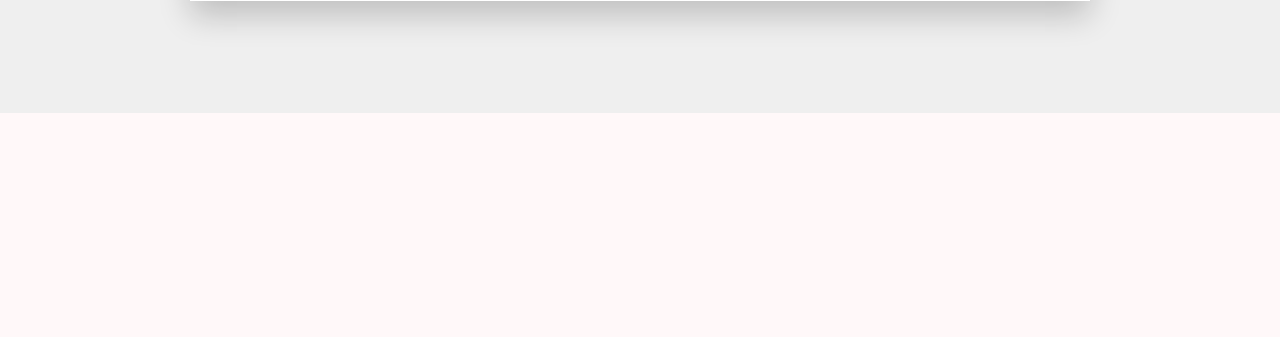
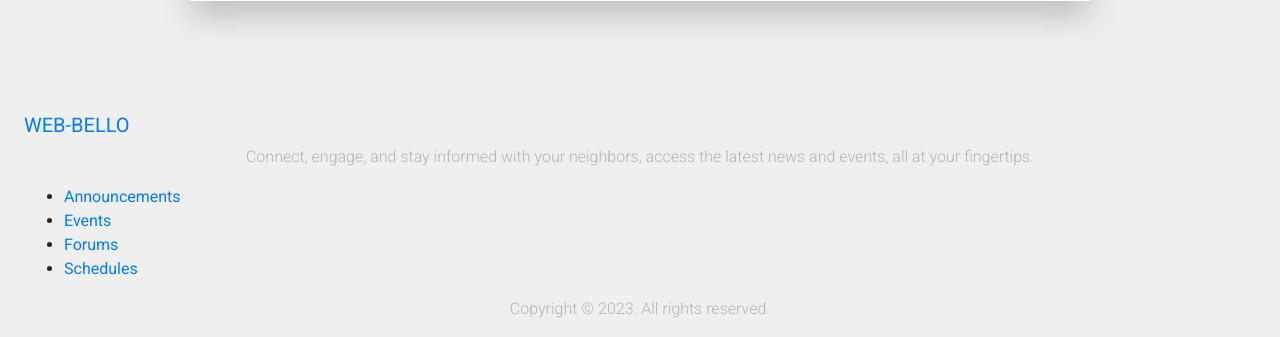
Before and after one commit to hiimemman/web-bello, a PHP site: page /web-bello/calendar-19/index.php in a window 1280 px wide. Shown: the part 902-1239 px from the top of the page. Before the commit the page ends 1015 px from the top, so only its background shows below. Run offline with PHP 8.4, Linux system fonts and the light colour scheme; the visitor is signed in with stand-in values (Sample User, id 1); data comes from the database, SQL or seed files in the repository; data that the repository does not hold is empty; style sheets or scripts are compiled from the project's sources.

Commit message:
Schedule page test calendar

```diff
--- a/web-bello/calendar-19/index.php
+++ b/web-bello/calendar-19/index.php
@@ -17,6 +17,7 @@ if (!isset($_SESSION['IDUSER'])) {
 
 <!doctype html>
 <html lang="en">
+
 <head>
   <!-- Required meta tags -->
   <meta charset="utf-8">
@@ -32,10 +33,65 @@ if (!isset($_SESSION['IDUSER'])) {
   <link rel="stylesheet" href="css/style.css">
   <title>Community Schedule</title>
 </head>
+
 <body>
   <div class="content">
     <div id='calendar'></div>
   </div>
+
+  <!-- Footer -->
+  <footer class="bg-gray-100">
+    <div class="relative mx-auto max-w-screen-xl px-4 py-16 sm:px-6 lg:px-8 lg:pt-24">
+      <div class="lg:flex lg:items-end lg:justify-between">
+        <div>
+          <div class="flex justify-center text-teal-600 lg:justify-start">
+            <a href="#" class="-m-1.5 p-1.5">
+              <span class="sr-only"></span>
+              <h2 class="drop-shadow text-lg tracking-wider font-medium">
+                WEB-BELLO
+              </h2>
+            </a>
+          </div>
+
+          <p class="mx-auto mt-6 max-w-md text-center leading-relaxed text-gray-500 lg:text-left">Connect,
+            engage, and stay informed with your neighbors, access the latest news and events, all at your
+            fingertips.
+          </p>
+        </div>
+
+        <ul class="mt-12 flex flex-wrap justify-center gap-6 md:gap-8 lg:mt-0 lg:justify-end lg:gap-12">
+          <li>
+            <a class="text-gray-700 font-medium transition hover:text-gray-700/75" href="/">
+              Announcements
+            </a>
+          </li>
+
+          <li>
+            <a class="text-gray-700 font-medium transition hover:text-gray-700/75" href="/">
+              Events
+            </a>
+          </li>
+
+          <li>
+            <a class="text-gray-700 font-medium transition hover:text-gray-700/75" href="/">
+              Forums
+            </a>
+          </li>
+
+          <li>
+            <a class="text-gray-700 font-medium transition hover:text-gray-700/75" href="/">
+              Schedules
+            </a>
+          </li>
+        </ul>
+      </div>
+
+      <p class="mt-12 text-center text-sm text-gray-500 lg:text-right">
+        Copyright &copy; 2023. All rights reserved.
+      </p>
+    </div>
+  </footer>
+  <!-- End of Footer-->
 
   <script src="js/jquery-3.3.1.min.js"></script>
   <script src="js/popper.min.js"></script>
@@ -48,7 +104,7 @@ if (!isset($_SESSION['IDUSER'])) {
     document.addEventListener('DOMContentLoaded', function() {
       var calendarEl = document.getElementById('calendar');
       var calendar = new FullCalendar.Calendar(calendarEl, {
-        plugins: [ 'interaction', 'dayGrid' ],
+        plugins: ['interaction', 'dayGrid'],
         defaultDate: '2023-06-12',
         editable: true,
         eventLimit: true, // allow "more" link when too many events,
@@ -60,7 +116,7 @@ if (!isset($_SESSION['IDUSER'])) {
           },
           failure: function(xhr, status, error) {
             console.log(xhr.responseText); // Print the error response
-            alert('Failed to fetch events from the server.'+failure);
+            alert('Failed to fetch events from the server.' + failure);
           }
         }
       });
@@ -68,4 +124,5 @@ if (!isset($_SESSION['IDUSER'])) {
     });
   </script>
 </body>
+
 </html>
```
